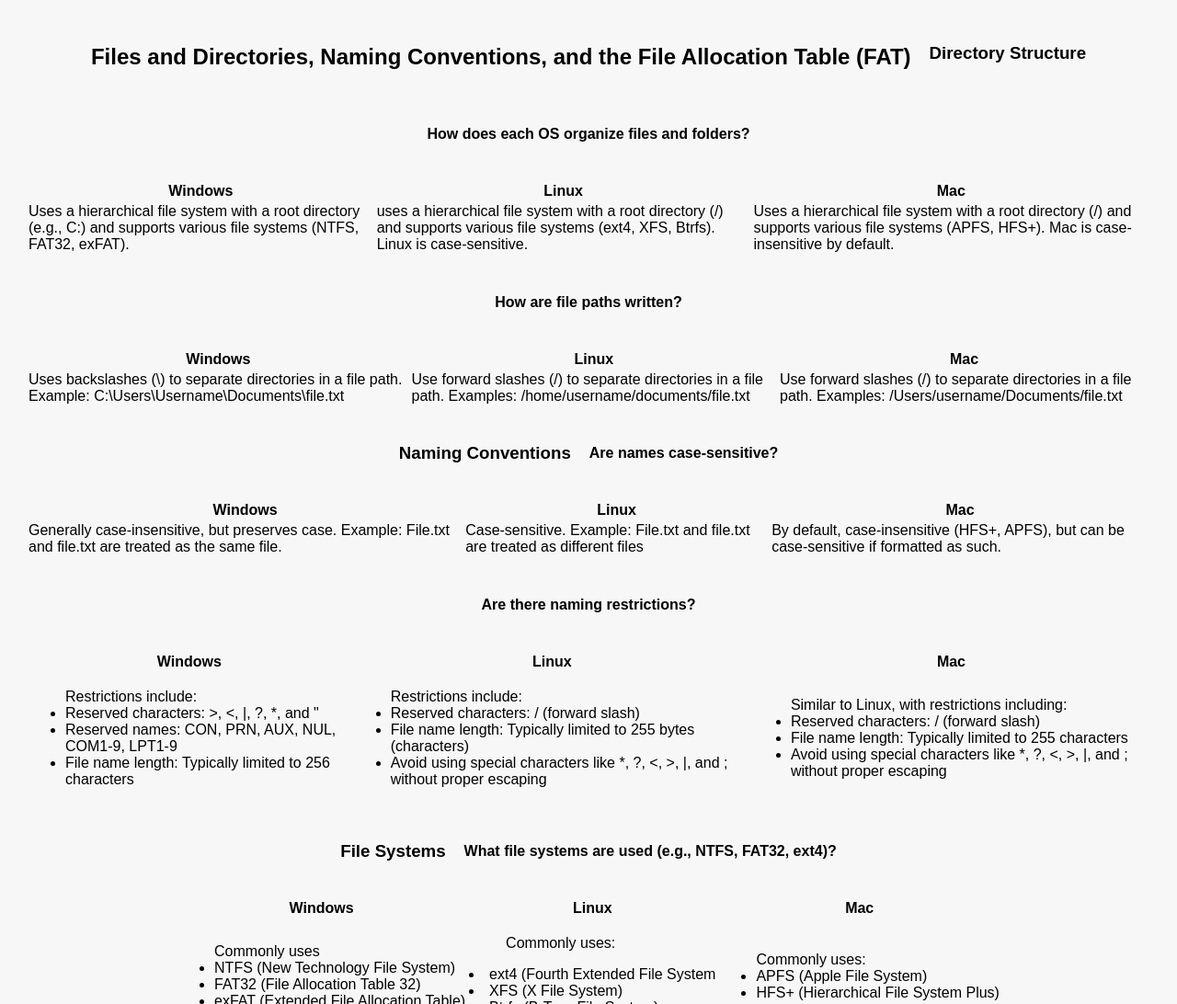
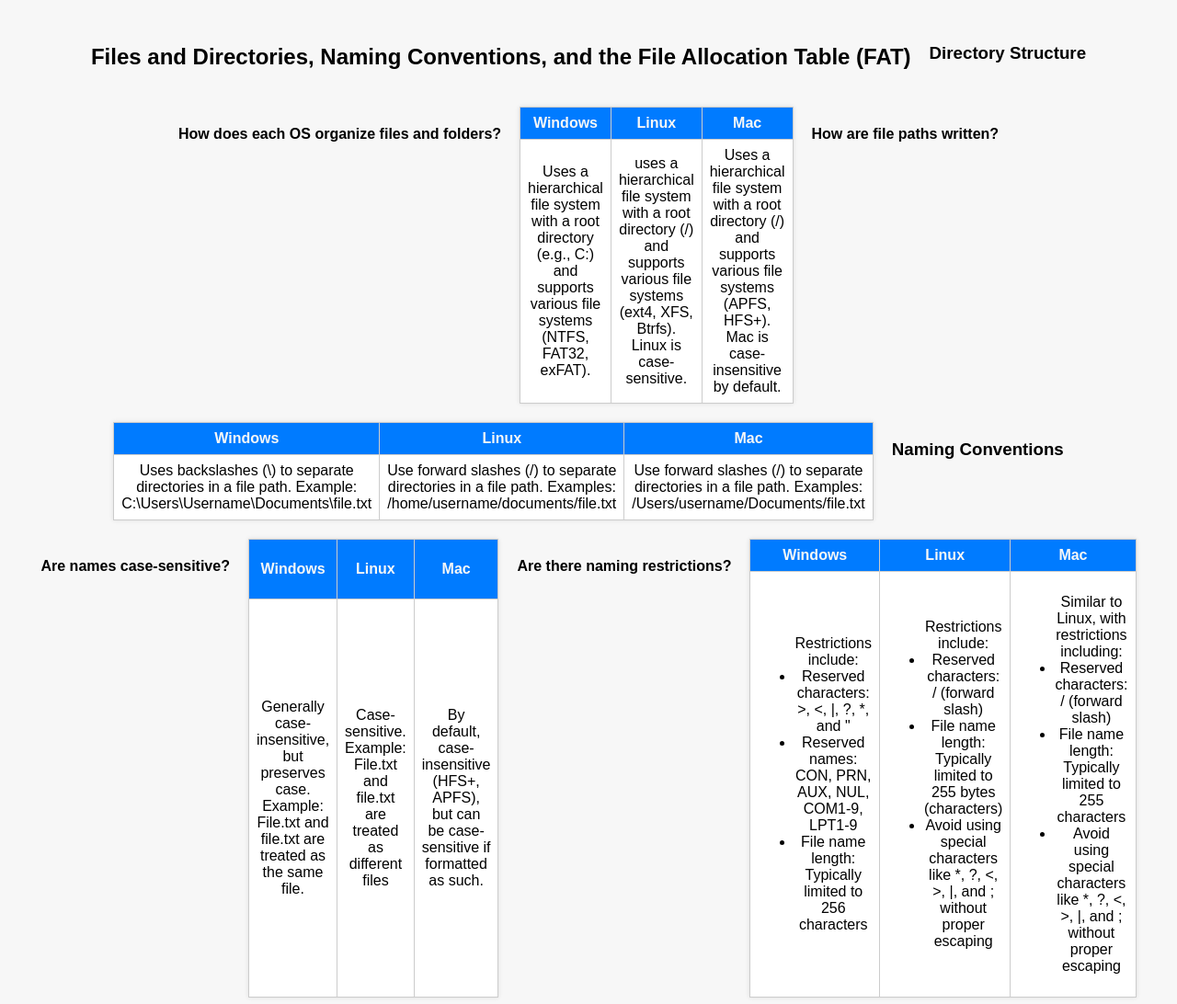
Before and after one commit to Bongeka-Bhungane/first-activity, a plain HTML site: page index.html in a window 1280 px wide. Shown: the top 1092 px of the page at 92% size. Drawn offline with Linux system fonts and the light colour scheme.

Commit message:
add more css

```diff
--- a/os.css
+++ b/os.css
@@ -9,3 +9,18 @@ body {
     gap: 20px;
     justify-content: center;
 }
+table {
+    border-collapse: collapse;
+    width: 250px;
+    background: white;
+    box-shadow: 0 0 5px rgba(0,0,0,0.1);
+}
+th, td {
+    border: 1px solid #ccc;
+    padding: 8px;
+    text-align: center;
+}
+th {
+   background-color: #007BFF;
+   color: #f7f7f7;
+}
```
